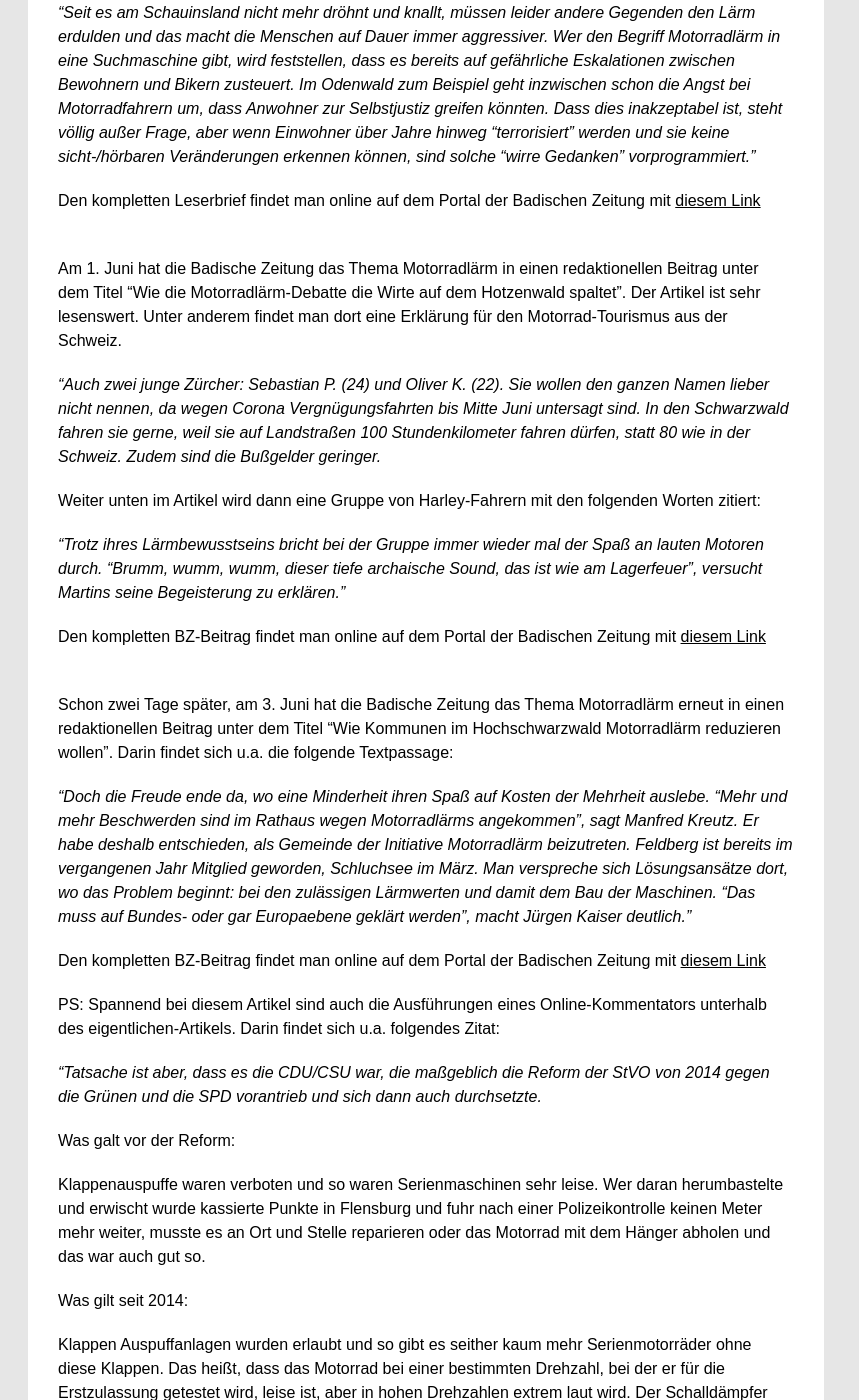
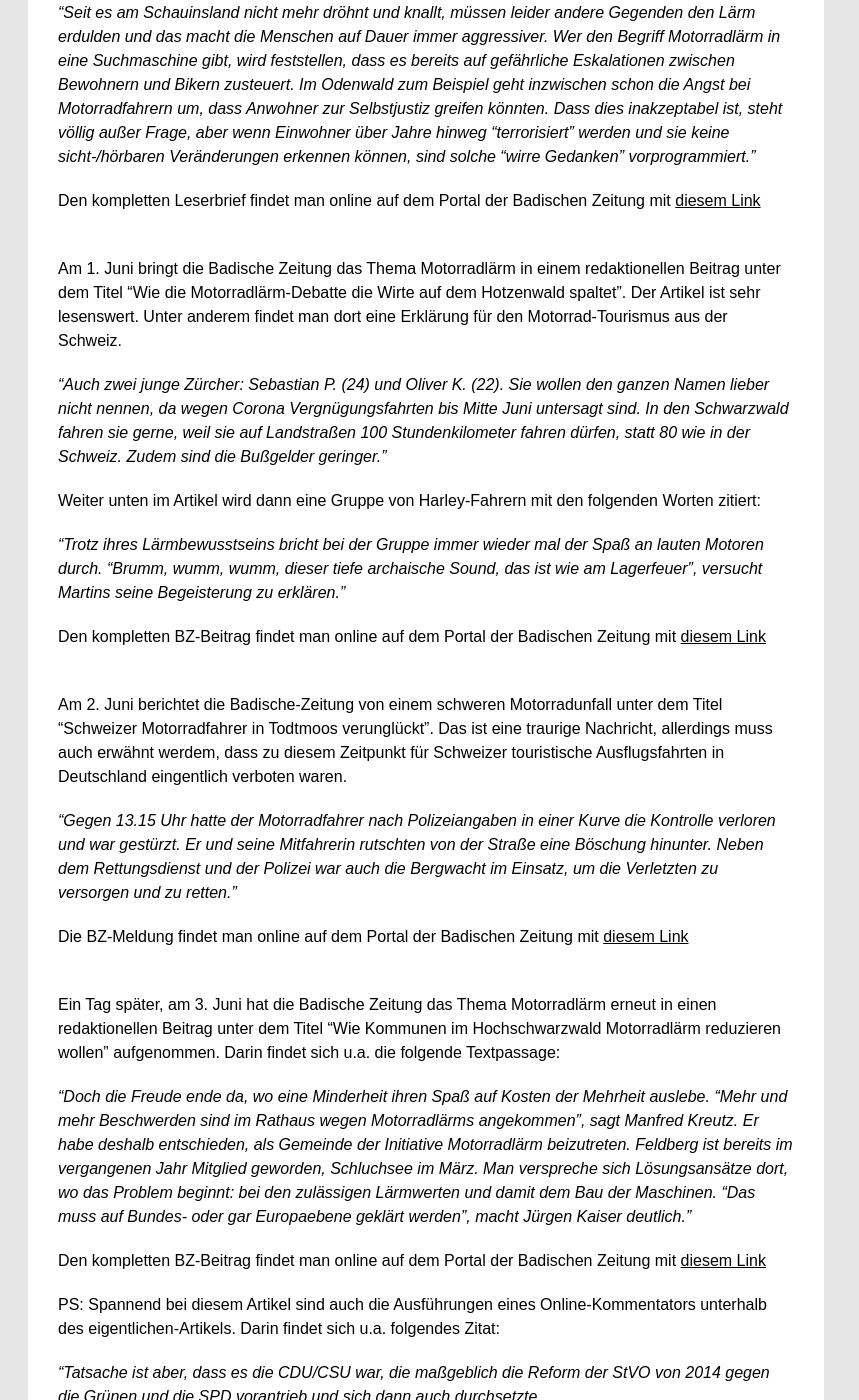
Before and after one commit to rettet-die-stille/rettet-die-stille.github.io, a Jekyll site: the page built from _posts/2020-06-04-Leserbrief-und-Zeitungsberichte-Teil-1.md, in a window 1280 px wide and 1400 px high, scrolled down 2067 px. Shown: the whole window, without its empty margins (0-859 px from the left). Built offline with Jekyll 4.4.1, drawn with Linux system fonts in a browser that asks for light colours.

Commit message:
Update 2020-06-04-Leserbrief-und-Zeitungsberichte-Teil-1.md

```diff
--- a/_posts/2020-06-04-Leserbrief-und-Zeitungsberichte-Teil-1.md
+++ b/_posts/2020-06-04-Leserbrief-und-Zeitungsberichte-Teil-1.md
@@ -40,9 +40,9 @@ Am 30. Mai 2020 erschien in der Badischen Zeitung unter dem Titel "Motorradlärm
 Den kompletten Leserbrief findet man online auf dem Portal der Badischen Zeitung mit <span style="text-decoration: underline;">[diesem Link](https://www.badische-zeitung.de/leserbriefe-xnsfm6tix--185972104.html){:target="_blank"}</span>
 
 <br />
-Am 1. Juni hat die Badische Zeitung das Thema Motorradlärm in einen redaktionellen Beitrag unter dem Titel "Wie die Motorradlärm-Debatte die Wirte auf dem Hotzenwald spaltet". Der Artikel ist sehr lesenswert. Unter anderem findet man dort eine Erklärung für den Motorrad-Tourismus aus der Schweiz.
+Am 1. Juni bringt die Badische Zeitung das Thema Motorradlärm in einem redaktionellen Beitrag unter dem Titel "Wie die Motorradlärm-Debatte die Wirte auf dem Hotzenwald spaltet". Der Artikel ist sehr lesenswert. Unter anderem findet man dort eine Erklärung für den Motorrad-Tourismus aus der Schweiz.
 
-<i>"Auch zwei junge Zürcher: Sebastian P. (24) und Oliver K. (22). Sie wollen den ganzen Namen lieber nicht nennen, da wegen Corona Vergnügungsfahrten bis Mitte Juni untersagt sind. In den Schwarzwald fahren sie gerne, weil sie auf Landstraßen 100 Stundenkilometer fahren dürfen, statt 80 wie in der Schweiz. Zudem sind die Bußgelder geringer.</i>
+<i>"Auch zwei junge Zürcher: Sebastian P. (24) und Oliver K. (22). Sie wollen den ganzen Namen lieber nicht nennen, da wegen Corona Vergnügungsfahrten bis Mitte Juni untersagt sind. In den Schwarzwald fahren sie gerne, weil sie auf Landstraßen 100 Stundenkilometer fahren dürfen, statt 80 wie in der Schweiz. Zudem sind die Bußgelder geringer."</i>
 
 Weiter unten im Artikel wird dann eine Gruppe von Harley-Fahrern mit den folgenden Worten zitiert:
 
@@ -52,7 +52,15 @@ Den kompletten BZ-Beitrag findet man online auf dem Portal der Badischen Zeitung
 
 
 <br />
-Schon zwei Tage später, am 3. Juni hat die Badische Zeitung das Thema Motorradlärm erneut in einen redaktionellen Beitrag unter dem Titel "Wie Kommunen im Hochschwarzwald Motorradlärm reduzieren wollen". Darin findet sich u.a. die folgende Textpassage:
+Am 2. Juni berichtet die Badische-Zeitung von einem schweren Motorradunfall unter dem Titel "Schweizer Motorradfahrer in Todtmoos verunglückt". Das ist eine traurige Nachricht, allerdings muss auch erwähnt werdem, dass zu diesem Zeitpunkt für Schweizer touristische Ausflugsfahrten in Deutschland eingentlich verboten waren.
+
+<i>"Gegen 13.15 Uhr hatte der Motorradfahrer nach Polizeiangaben in einer Kurve die Kontrolle verloren und war gestürzt. Er und seine Mitfahrerin rutschten von der Straße eine Böschung hinunter. Neben dem Rettungsdienst und der Polizei war auch die Bergwacht im Einsatz, um die Verletzten zu versorgen und zu retten."</i>
+
+Die BZ-Meldung findet man online auf dem Portal der Badischen Zeitung mit <span style="text-decoration: underline;">[diesem Link](https://www.badische-zeitung.de/schweizer-motorradfahrer-in-todtmoos-verunglueckt?cx_testId=6&cx_testVariant=cx_15&cx_artPos=0#cxrecs_s){:target="_blank"}</span>
+
+
+<br />
+Ein Tag später, am 3. Juni hat die Badische Zeitung das Thema Motorradlärm erneut in einen redaktionellen Beitrag unter dem Titel "Wie Kommunen im Hochschwarzwald Motorradlärm reduzieren wollen" aufgenommen. Darin findet sich u.a. die folgende Textpassage:
 
 <i>"Doch die Freude ende da, wo eine Minderheit ihren Spaß auf Kosten der Mehrheit auslebe. "Mehr und mehr Beschwerden sind im Rathaus wegen Motorradlärms angekommen", sagt Manfred Kreutz. Er habe deshalb entschieden, als Gemeinde der Initiative Motorradlärm beizutreten. Feldberg ist bereits im vergangenen Jahr Mitglied geworden, Schluchsee im März. Man verspreche sich Lösungsansätze dort, wo das Problem beginnt: bei den zulässigen Lärmwerten und damit dem Bau der Maschinen. "Das muss auf Bundes- oder gar Europaebene geklärt werden", macht Jürgen Kaiser deutlich."</i>
 
```
